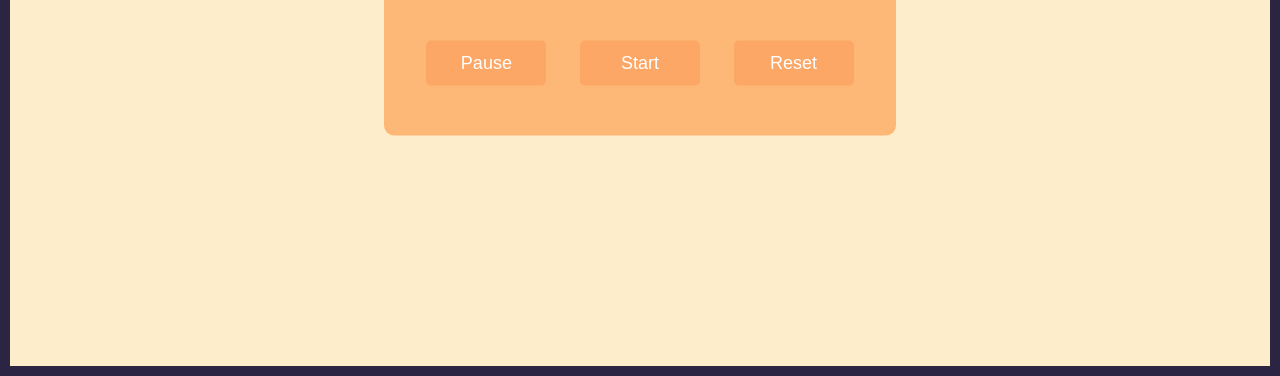
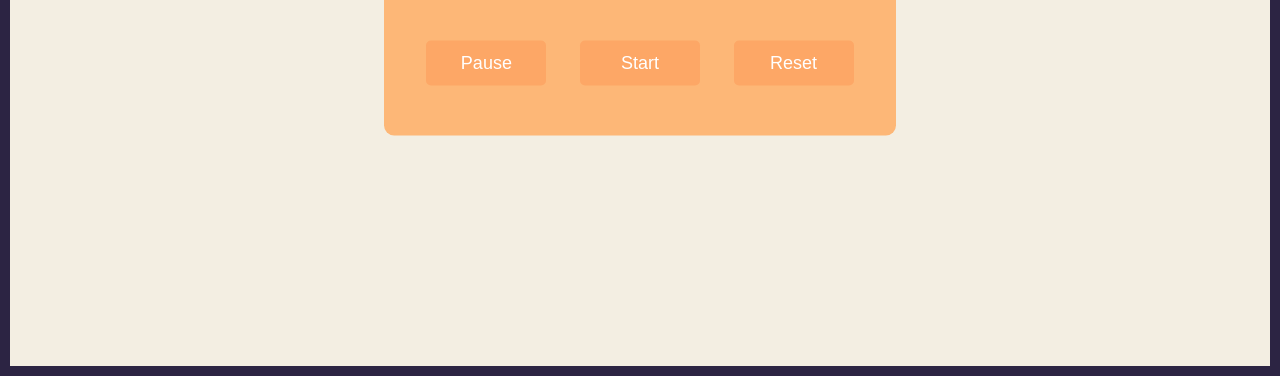
Before and after one commit to ikizol/Javascript-Project2, a plain HTML site: page index.html in a window 1280 px wide. Shown: the part 424-800 px from the top of the page. Drawn offline with Linux system fonts and the light colour scheme.

Commit message:
changing background color change:

```diff
--- a/style.css
+++ b/style.css
@@ -79,7 +79,7 @@ body{
     align-items: center;
     height: 100vh;
     margin: 0;
-    background-color: #FDEDCB; /* Background color */
+    background-color: #F3EEE2; /* Background color */
 }
 
 .textured-button {
```
